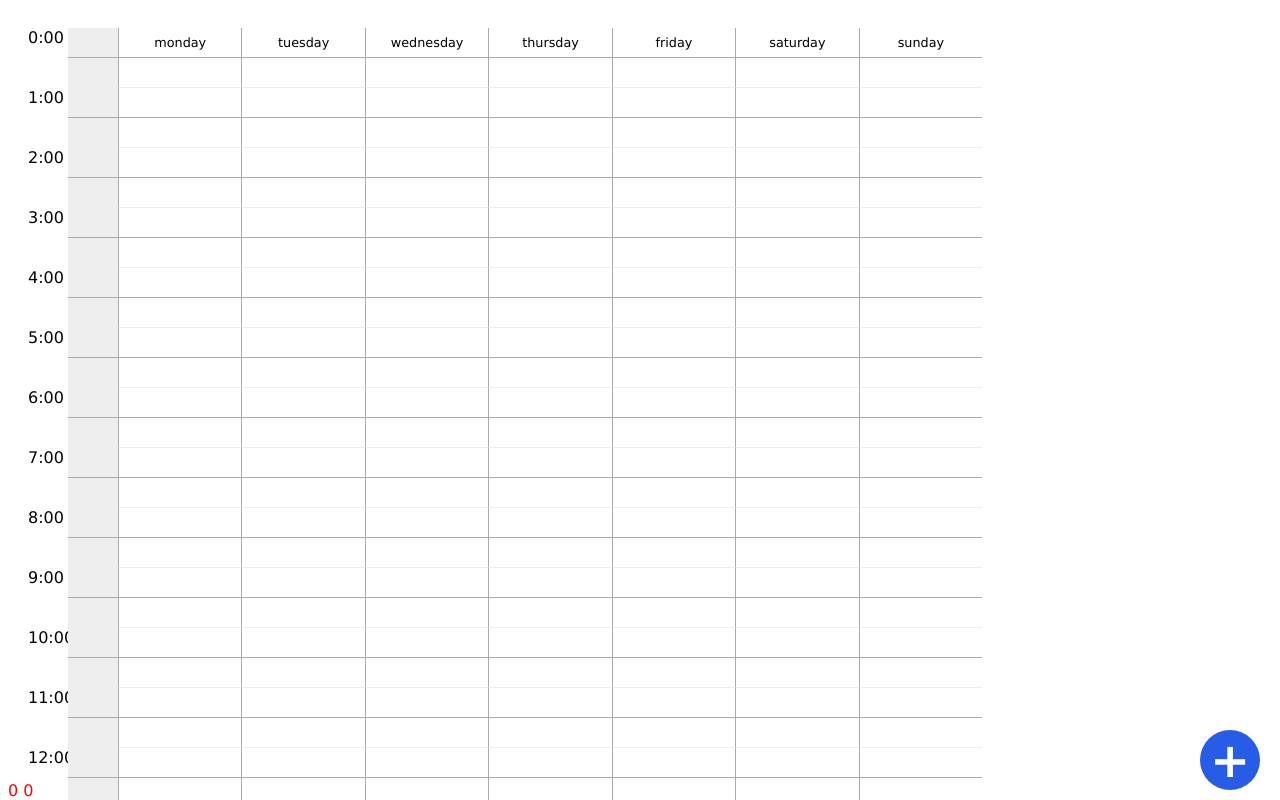
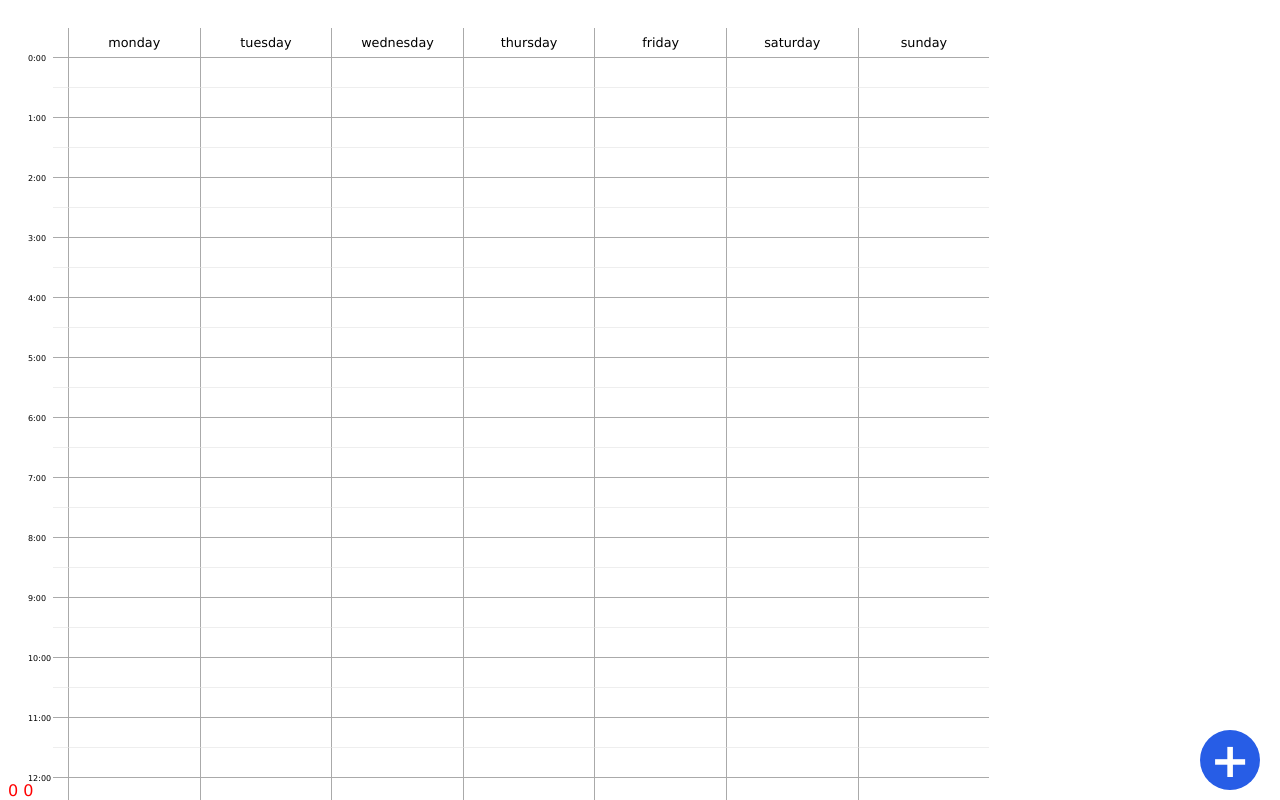
Before and after one commit to leByteBuster/TimeTable, an Angular app: page / in a window 1280 px wide. Shown: the top 800 px of the page. Built offline with nearby package versions, Linux system fonts and the light colour scheme.

Commit message:
time labels of time table are now aligned accurately

```diff
--- a/src/app/table/table.component.html
+++ b/src/app/table/table.component.html
@@ -1,6 +1,6 @@
 <div [class]="'label-container'">
   <div [class]="'label'" *ngFor="let e of [].constructor(24); let i = index">
-    {{(i)}}:00
+    {{(i)}}:00&nbsp;
   </div>
 </div>
 <div [class]="'cell-container'">
--- a/src/app/table/table.component.scss
+++ b/src/app/table/table.component.scss
@@ -10,9 +10,9 @@
 }
 
 .label-container {
-  width: 40px;
+  display: flex;
+  width: 25px;
   height: 100%;
-  display: flex;
   justify-content: flex-start;
   flex-wrap: wrap;
   padding: 0;
@@ -24,9 +24,13 @@
   height: 60px;
   flex-basis: 0px;
   flex-grow: 1;
-  align-items: center;
+  align-items: baseline;
   padding: 0;
   margin: 0;
+  display: flex;
+  justify-content: center;
+  flex-direction: column;
+  font-size: 0.5em;
 }
 
 .cell-container {
@@ -56,7 +60,7 @@
   display: flex;
   align-items: center;
   justify-content: center;
-  width: calc((100% - 30px)/7.3); // need to be less than 8 because first colum is smaller
+  width: calc((100% - 25px)/7); // need to be less than 8 because first colum is smaller
   // min-width: 80px; //does not really work yet. because the container still shrinks the wrapping is messing up the table
   user-select: none;
   height: 30px;
@@ -80,9 +84,9 @@
 /* first column */
 .tablecell:nth-child(8n-7) {
   border-left: none; /* Remove left border for every 1st element */
-  background: #eeeeee;
-  width: 10px;
-  min-width: 50px; //does not really work yet. because the container still shrinks the wrapping is messing up the table
+  //background: #eeeeee;
+  width: 15px;
+  min-width: 15px; //does not really work yet. because the container still shrinks the wrapping is messing up the table
 }
 
 /* Remove bottom border for last row */
```
